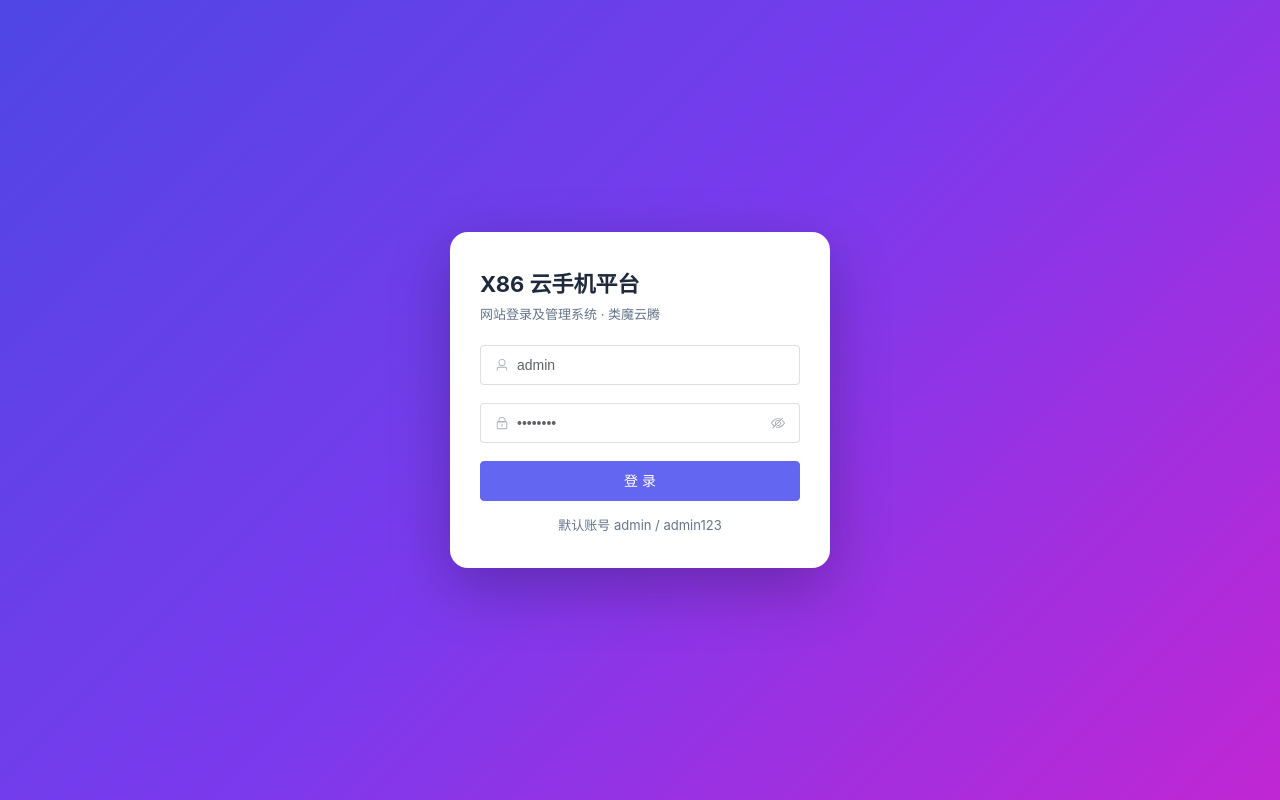
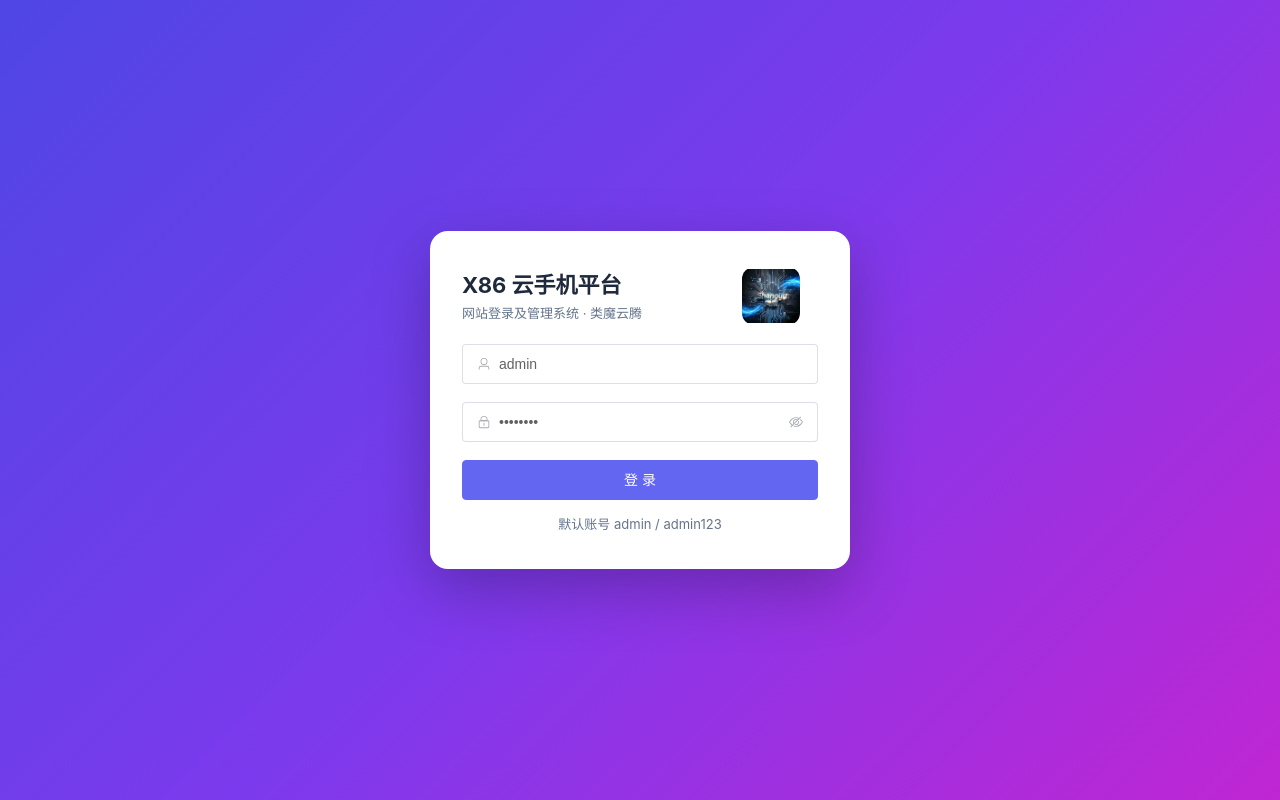
Before and after one commit to LuoBeiLB/server_cloud_phone, a Vue app in the folder frontend/: page /#/login in a window 1280 px wide. Built offline with nearby package versions, Linux system fonts and the light colour scheme.

Commit message:
feat:logo

```diff
--- a/frontend/index.html
+++ b/frontend/index.html
@@ -3,6 +3,7 @@
   <head>
     <meta charset="UTF-8" />
     <meta name="viewport" content="width=device-width, initial-scale=1.0" />
+    <link rel="icon" type="image/png" href="/logo.png" />
     <title>X86 云手机平台 · 管理控制台</title>
   </head>
   <body>
--- a/frontend/src/layouts/MainLayout.vue
+++ b/frontend/src/layouts/MainLayout.vue
@@ -28,7 +28,7 @@ const roleLabels = { superadmin: '超级管理员', admin: '管理员', operator
   <el-container style="height: 100%">
     <el-aside width="220px" class="sidebar">
       <div class="sidebar-logo">
-        <div class="sidebar-logo-icon">📱</div>
+        <img src="/logo.png" class="sidebar-logo-img" alt="logo" />
         <div>
           <div class="sidebar-logo-title">云手机群控</div>
           <div class="sidebar-logo-sub">Cloud Console</div>
@@ -61,12 +61,12 @@ const roleLabels = { superadmin: '超级管理员', admin: '管理员', operator
         </template>
       </el-menu>
       <div class="sidebar-user">
-        <div class="avatar">{{ (auth.user?.username || 'AD').slice(0, 2).toUpperCase() }}</div>
+        <!-- <div class="avatar">{{ (auth.user?.username || 'AD').slice(0, 2).toUpperCase() }}</div> -->
         <div class="info">
           <div class="name">{{ auth.user?.username || 'Admin' }}</div>
           <div class="role">{{ roleLabels[auth.user?.role] || '管理员' }}</div>
         </div>
-        <el-icon style="color: #94a3b8; cursor: pointer" @click="logout"><Setting /></el-icon>
+        <el-icon style="color: #94a3b8; cursor: pointer" @click="logout"><SwitchButton /></el-icon>
       </div>
     </el-aside>
     <el-container>
@@ -116,7 +116,7 @@ const roleLabels = { superadmin: '超级管理员', admin: '管理员', operator
   display: flex; align-items: center; gap: 10px;
   padding: 18px 20px 14px;
 }
-.sidebar-logo-icon { font-size: 24px; }
+.sidebar-logo-img { width: 28px; height: 28px; object-fit: contain; border-radius: 6px; }
 .sidebar-logo-title { font-size: 16px; font-weight: 700; color: #fff; line-height: 1.2; }
 .sidebar-logo-sub { font-size: 11px; color: #64748b; margin-top: 2px; }
 
--- a/frontend/src/styles.css
+++ b/frontend/src/styles.css
@@ -57,9 +57,15 @@ body {
   height: 100%; display: flex; align-items: center; justify-content: center;
   background: linear-gradient(135deg, #4f46e5 0%, #7c3aed 50%, #c026d3 100%);
 }
-.login-card { width: 380px; padding: 34px 30px; border-radius: 18px; background: #fff;
-  box-shadow: 0 20px 60px rgba(0,0,0,.25); }
-.login-title { font-size: 22px; font-weight: 700; margin: 0 0 6px; }
+.login-card {
+  width: 420px; padding: 36px 32px;
+  border-radius: 18px; background: #fff;
+  box-shadow: 0 20px 60px rgba(0,0,0,.25);
+}
+/* 头部：图标、标题、副标题纵向排列，整体靠右（右缘与表单对齐） */
+.login-head { display: flex; }
+.login-logo { width: 58px; height: 58px; object-fit: contain; margin-bottom: 2px; margin-left: 100px;border-radius: 12px; }
+.login-title { font-size: 22px; font-weight: 700; margin: 0 0 4px; }
 .login-sub { color: var(--text-secondary); font-size: 13px; margin-bottom: 22px; }
 
 /* ===== 手机预览卡 ===== */
--- a/frontend/src/views/Login.vue
+++ b/frontend/src/views/Login.vue
@@ -27,8 +27,16 @@ async function submit() {
 <template>
   <div class="login-wrap">
     <div class="login-card">
-      <div class="login-title">X86 云手机平台</div>
-      <div class="login-sub">网站登录及管理系统 · 类魔云腾</div>
+      <div class="login-head">
+
+        <div>
+          <div class="login-title">X86 云手机平台</div>
+        <div class="login-sub">网站登录及管理系统 · 类魔云腾</div>
+        </div>
+        <div>
+<img src="/logo.png" class="login-logo" alt="logo" />
+        </div>
+      </div>
       <el-form @submit.prevent="submit">
         <el-form-item>
           <el-input v-model="username" placeholder="用户名" size="large" :prefix-icon="'User'" />
```
Also changed, not shown: frontend/public/logo.png (added).
